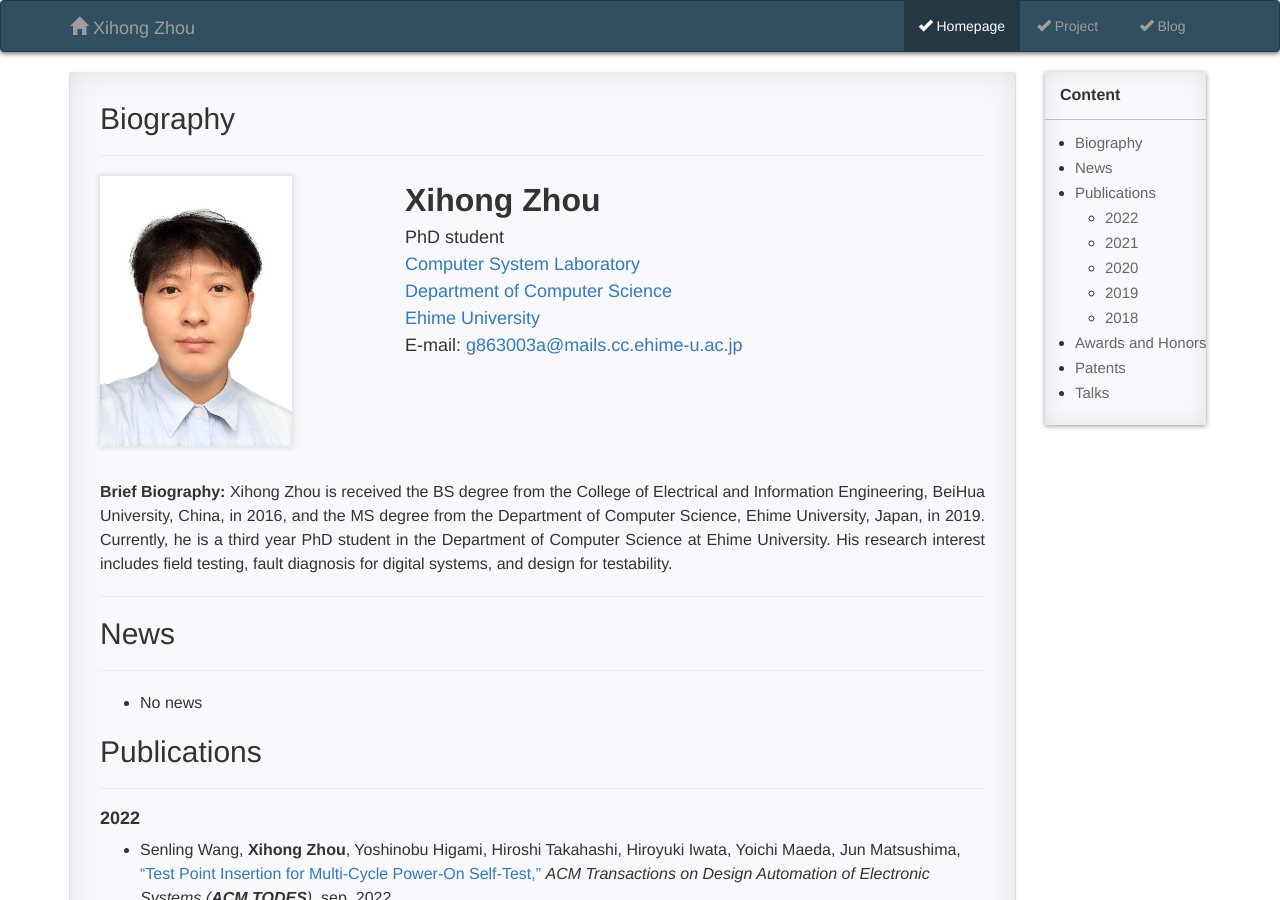
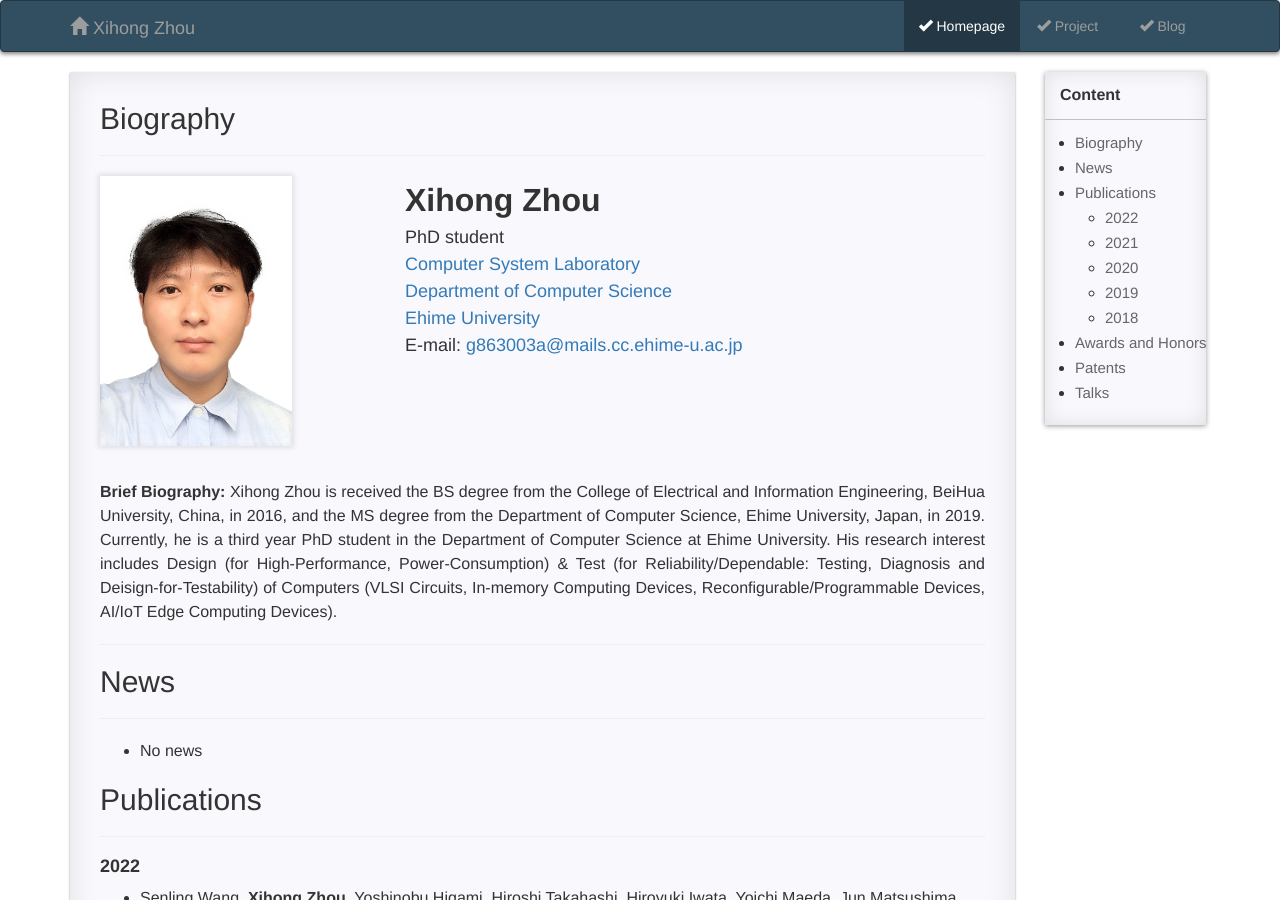
Before and after one commit to XihongZhou/xihongzhou.github.io, a Jekyll site: the page built from pages/1_homepage.md, in a window 1280 px wide and 900 px high. Built offline with Jekyll 4.4.1, drawn with Linux system fonts in a browser that asks for light colours; comment, search, counter and statistics services are not loaded.

Commit message:
Update 1_homepage.md

```diff
--- a/pages/1_homepage.md
+++ b/pages/1_homepage.md
@@ -37,7 +37,7 @@ permalink: /homepage/
 <font size="3"><b>Brief Biography:</b></font>
 <font size="3.0">
   Xihong Zhou is received the BS degree from the College of Electrical and Information Engineering, BeiHua University, China, in 2016, and the MS degree from the Department of Computer Science, Ehime University, Japan, in 2019.
-  Currently, he is a third year PhD student in the Department of Computer Science at Ehime University. His research interest includes field testing, fault diagnosis for digital systems, and design for testability.
+  Currently, he is a third year PhD student in the Department of Computer Science at Ehime University. His research interest includes Design (for High-Performance, Power-Consumption) & Test (for Reliability/Dependable: Testing, Diagnosis and Deisign-for-Testability) of Computers (VLSI Circuits, In-memory Computing Devices, Reconfigurable/Programmable Devices, AI/IoT Edge Computing Devices).
 </font>
 </p>
 <hr>
```
